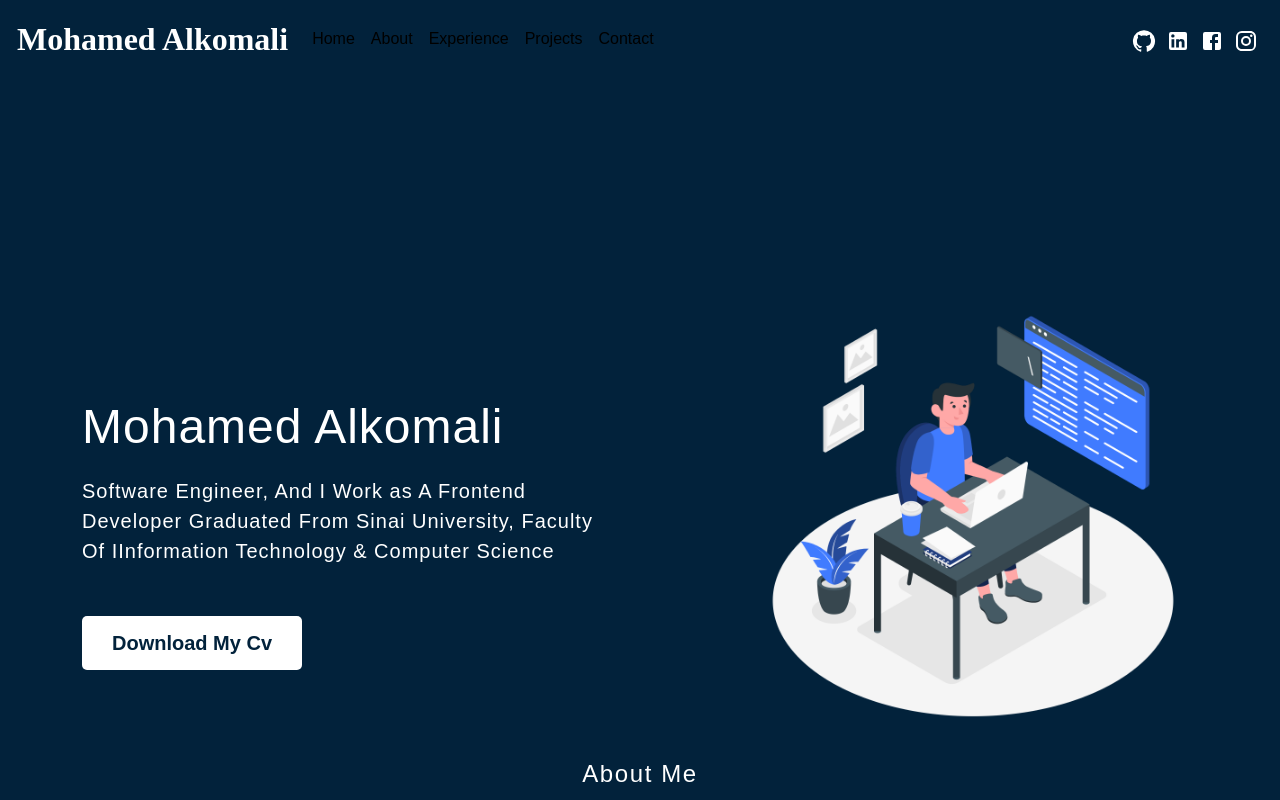
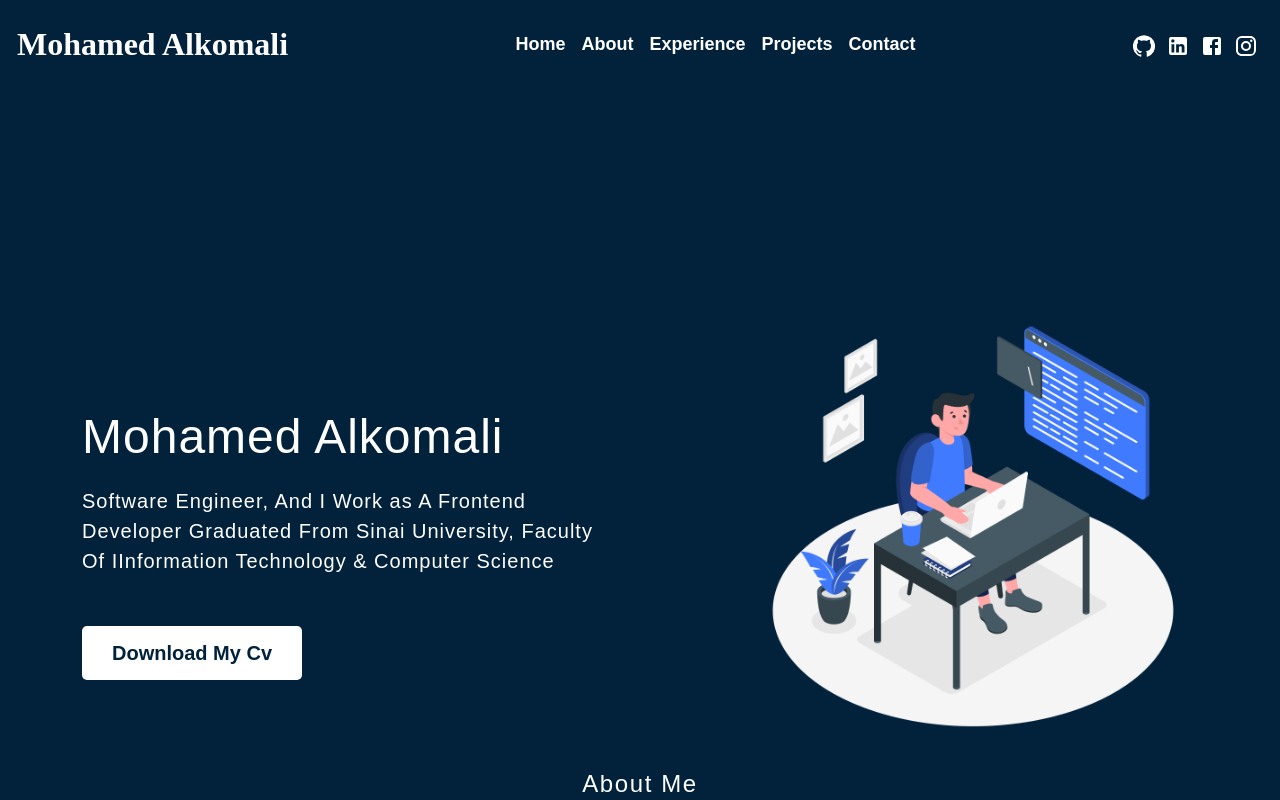
Before and after one commit to MohamedAhmed2023/personal-portfolio-React-, a React (Create React App) app: page / in a window 1280 px wide. Shown: the top 800 px of the page. Built offline with nearby package versions, Linux system fonts and the light colour scheme; a web font is replaced by a local one.

Commit message:
update style navbar

```diff
--- a/src/Components/NavBar/NavBar.css
+++ b/src/Components/NavBar/NavBar.css
@@ -4,12 +4,25 @@
     padding: 15px 5px !important;
 }
 
+
+.navbar {
+    padding: 20px 5px !important;
+}
+
+ul {
+    margin: auto;
+}
+
 .NavLogo a {
     color: white;
-    font-size: 1.5rem;
+    font-size: 1.2rem;
     font-weight: bold;
     text-decoration: none;
     font-family: "Dancing Script", cursive;
+}
+
+.navbar-brand:hover {
+    color: #fff;
 }
 
 .navbar-toggler {
@@ -21,6 +34,9 @@
 .icon-navbar {
     text-align: start;
 }
+
+
+
 
 .icon-navbar a {
     color: white;
@@ -101,6 +117,12 @@
     font-family: "Dancing Script", cursive;
 }
 
+.nav-link {
+    color: #fff !important;
+    font-size: 18px !important;
+    font-weight: bold !important;
+}
+
 /* Media Queries */
 @media (min-width: 992px) {
     .NavLogo a {
```
